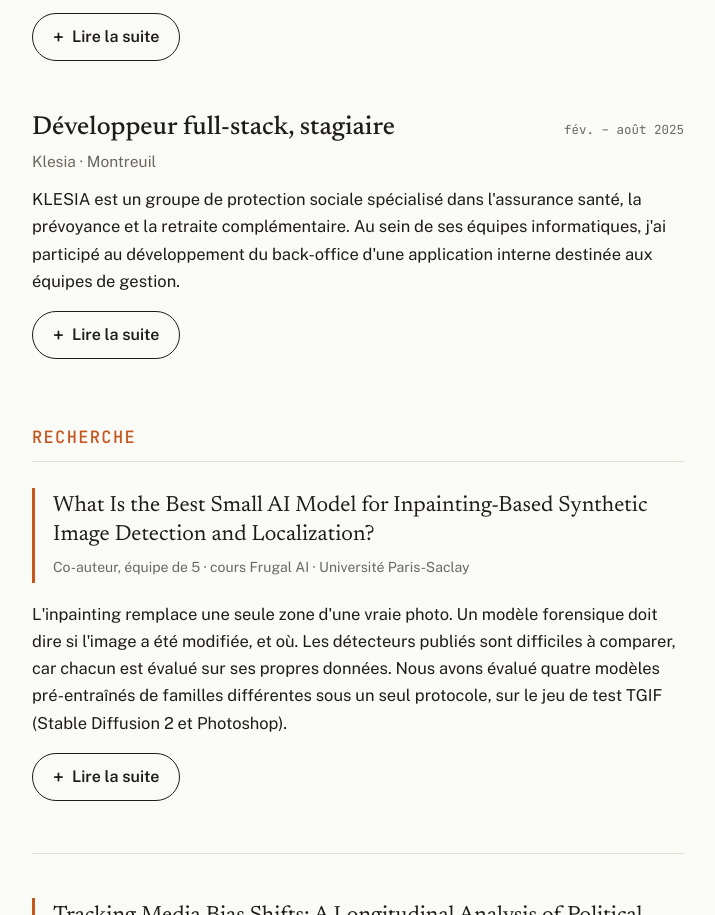
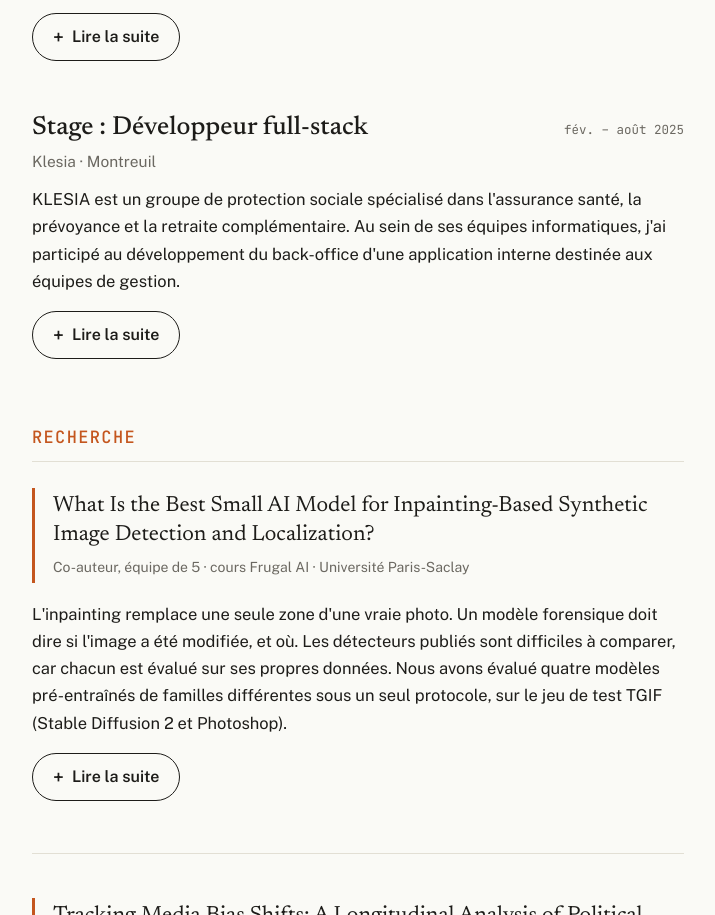
Before and after one commit to sathyagnanou/portfolio, a plain HTML site: page index.html in a window 1280 px wide. Shown: the part 3137-4052 px from the top of the page, without its empty margins (282-997 px from the left). Drawn offline with nearby package versions, Linux system fonts and the light colour scheme.

Commit message:
Experience title: Stage : Développeur full-stack

```diff
--- a/index.html
+++ b/index.html
@@ -470,7 +470,7 @@ footer { padding: 36px 0 50px; display: flex; justify-content: space-between; ga
     </article>
 
     <article class="entry">
-      <div class="entry-head"><h3><span class="fr">Développeur full-stack, stagiaire</span><span class="en">Full-stack developer, intern</span></h3><span class="dates"><span class="fr">fév. – août 2025</span><span class="en">Feb – Aug 2025</span></span></div>
+      <div class="entry-head"><h3><span class="fr">Stage : Développeur full-stack</span><span class="en">Internship: Full-stack developer</span></h3><span class="dates"><span class="fr">fév. – août 2025</span><span class="en">Feb – Aug 2025</span></span></div>
       <p class="role">Klesia · Montreuil</p>
       <p class="fr">KLESIA est un groupe de protection sociale spécialisé dans l'assurance santé, la prévoyance et la retraite complémentaire. Au sein de ses équipes informatiques, j'ai participé au développement du back-office d'une application interne destinée aux équipes de gestion.</p>
       <p class="en">KLESIA is a social protection group specialized in health insurance, provident cover and supplementary pensions. Within its IT teams, I took part in developing the back office of an internal application used by management teams.</p>
```
